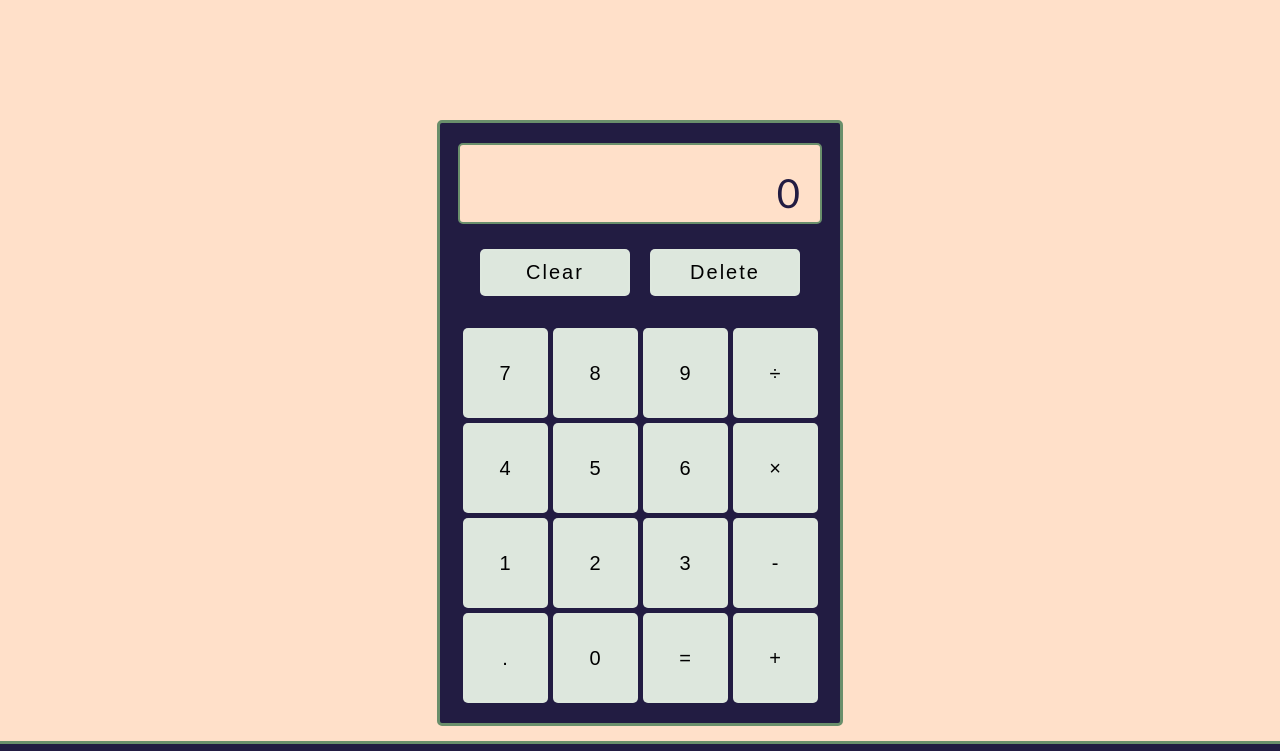
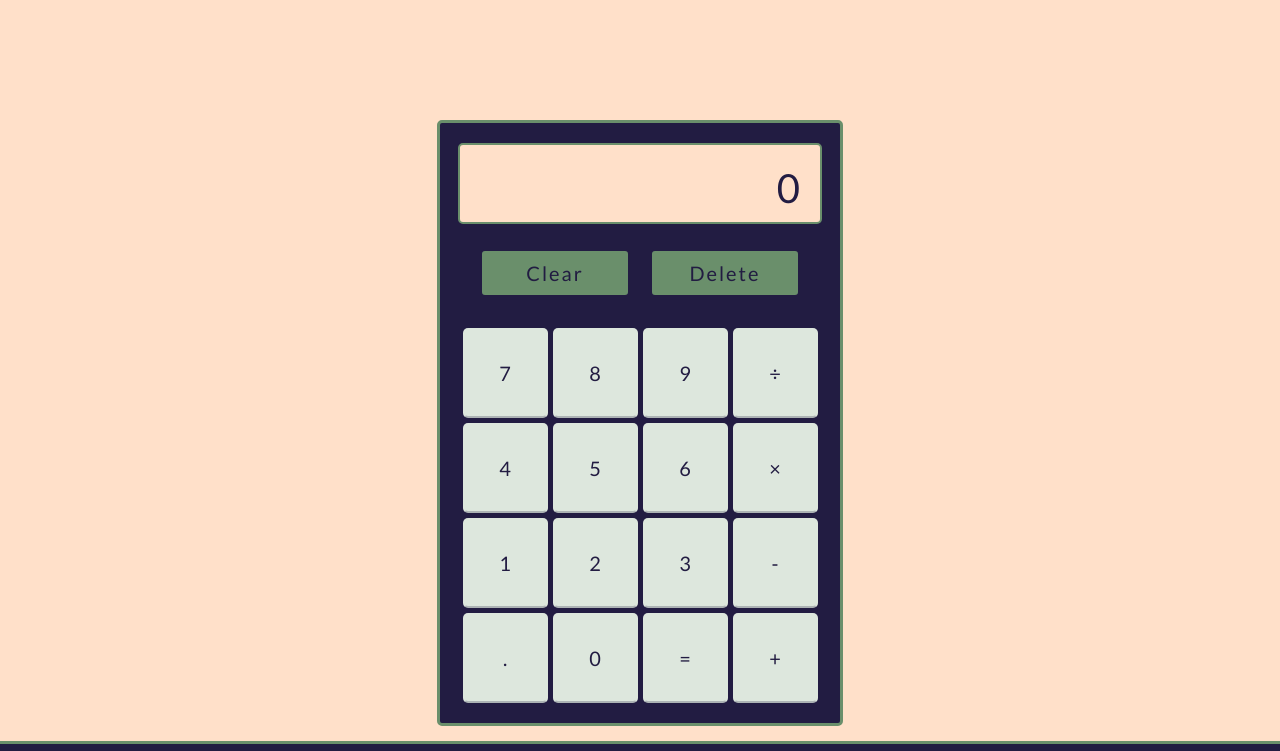
Before and after one commit to Nicholas-Battista/Calculator, a plain HTML site: page index.html in a window 1280 px wide. Shown: the top 751 px of the page. Drawn offline with Linux system fonts and the light colour scheme.

Commit message:
style updates
font for nums and ops has updated, background color for clear and delete updated

```diff
--- a/styles.css
+++ b/styles.css
@@ -97,16 +97,25 @@ body {
     width: 150px;
     padding: 10px;
     letter-spacing: 2px;
+    background-color: #6a8f6b;
+    border: 2px solid #221c42;
+}
+
+.clearDelete button:hover {
+    background-color: #f18d9e;
 }
 
 .button {
     padding: 20px;
     border: 2px #dde7dd79 solid;
+    border-bottom: 2px solid #221c4241;
     border-radius: 5px;
     background-color: #dde7dd;
     font-size: 20px;
+    color: #221c42;
 
     box-sizing: border-box;
+    font-family: 'Lato', sans-serif;
   }
 
 .button:hover {
@@ -122,7 +131,7 @@ img {
 }
 
 .screenText {
-    margin: 0 20px 5px 0;
+    margin: 0 20px 10px 0;
     font-size: 40px;
     color: #221c42;
 }
@@ -146,8 +155,6 @@ img {
 }
 
 
-
-
 .footer img:hover {
     transform: rotate(360deg) scale(1.1);
 }
```
